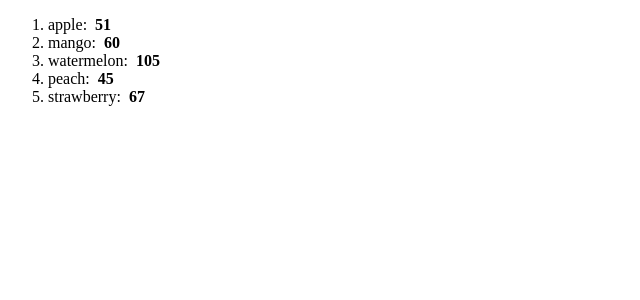
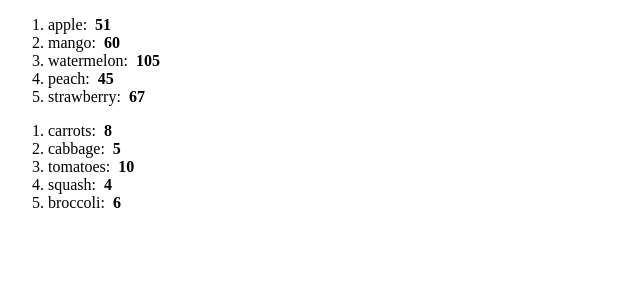
Before and after one commit to KingKunta22/JSDevJourney, a React (Vite) app in the folder react-app-yt-2/: page / in a window 1280 px wide. Shown: the top 300 px of the page, without its empty margins (0-640 px from the left). Built offline with nearby package versions, Linux system fonts and the light colour scheme.

Commit message:
Created a reusable component

```diff
--- a/react-app-yt-2/src/App.jsx
+++ b/react-app-yt-2/src/App.jsx
@@ -8,8 +8,27 @@ import List from './List.jsx'
 
 function App() {
 
+    const fruits = [
+        {id: 1, name: 'apple', calories: 51},
+        {id: 2, name: 'mango', calories: 60},
+        {id: 3, name: 'watermelon', calories: 105},
+        {id: 4, name: 'peach', calories: 45},
+        {id: 5, name: 'strawberry', calories: 67}
+    ]
+
+    const vegetables = [
+        {id: 1, name: 'carrots', calories: 8},
+        {id: 2, name: 'cabbage', calories: 5},
+        {id: 3, name: 'tomatoes', calories: 10},
+        {id: 4, name: 'squash', calories: 4},
+        {id: 5, name: 'broccoli', calories: 6}
+    ]
+
   return(
-    <List />
+    <>
+      <List items={fruits} category="Fruits"/>
+      <List items={vegetables} category="Vegetables"/>
+    </>
   )
 
 }
--- a/react-app-yt-2/src/List.jsx
+++ b/react-app-yt-2/src/List.jsx
@@ -1,12 +1,12 @@
-function List(){
+function List(props){
 
-    const fruits = [
-        {id: 1, name: 'apple', calories: 51},
-        {id: 2, name: 'mango', calories: 60},
-        {id: 3, name: 'watermelon', calories: 105},
-        {id: 4, name: 'peach', calories: 45},
-        {id: 5, name: 'strawberry', calories: 67}
-    ]
+    // const fruits = [
+    //     {id: 1, name: 'apple', calories: 51},
+    //     {id: 2, name: 'mango', calories: 60},
+    //     {id: 3, name: 'watermelon', calories: 105},
+    //     {id: 4, name: 'peach', calories: 45},
+    //     {id: 5, name: 'strawberry', calories: 67}
+    // ]
 
     // fruits.sort((a, b) => a.name.localeCompare(b.name)); // ALPHABETICAL ORDER
     // fruits.sort((a, b) => b.name.localeCompare(a.name)); // REVERSED ALPHAB ORDER
@@ -16,9 +16,11 @@ function List(){
     // const lowCalFruits = fruits.filter(fruit => fruit.calories < 100)
     // const highCalFruits = fruits.filter(fruit => fruit.calories > 100)
 
-    const listItems = fruits.map(fruit => <li key={fruit.id}>
-        {fruit.name}: &nbsp;
-        <b>{fruit.calories}</b>
+    const itemList = props.items
+
+    const listItems = itemList.map(item => <li key={item.id}>
+        {item.name}: &nbsp;
+        <b>{item.calories}</b>
         </li>)
 
     return(<ol>{listItems}</ol>)
```
